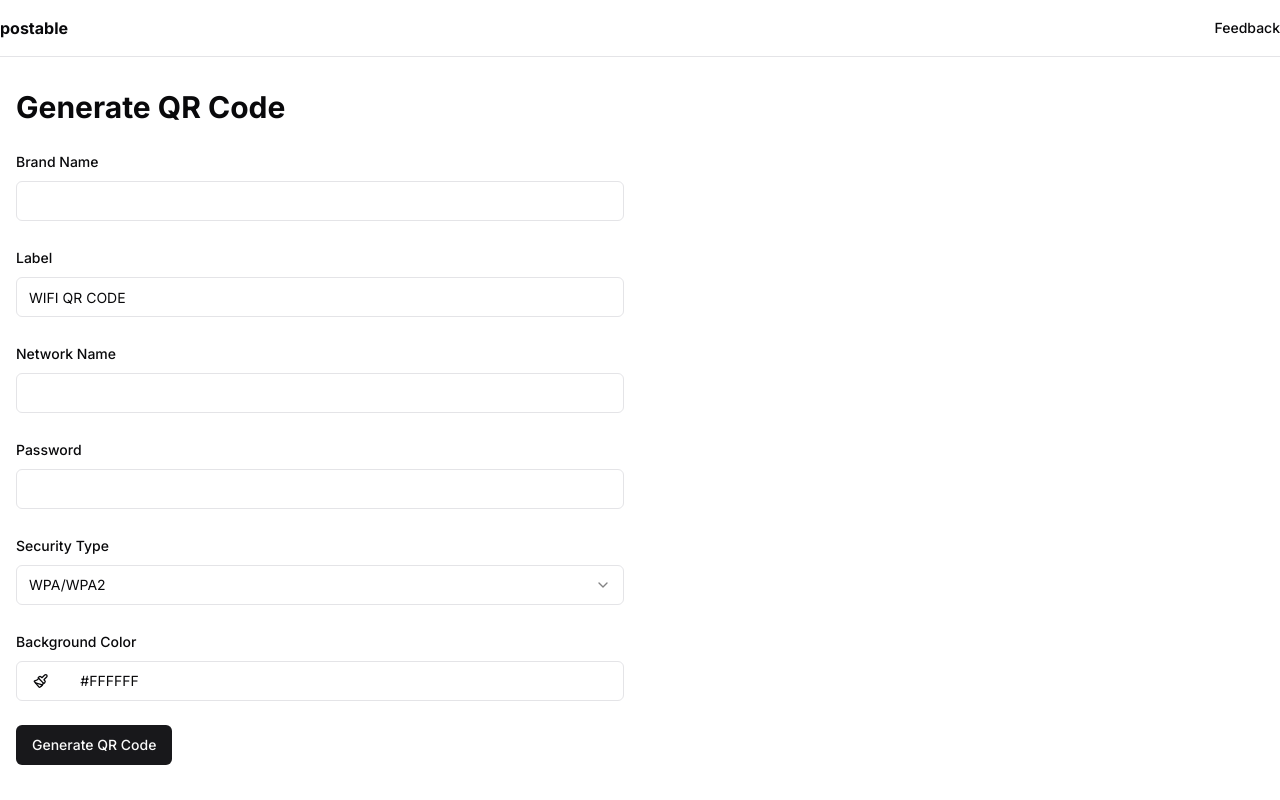
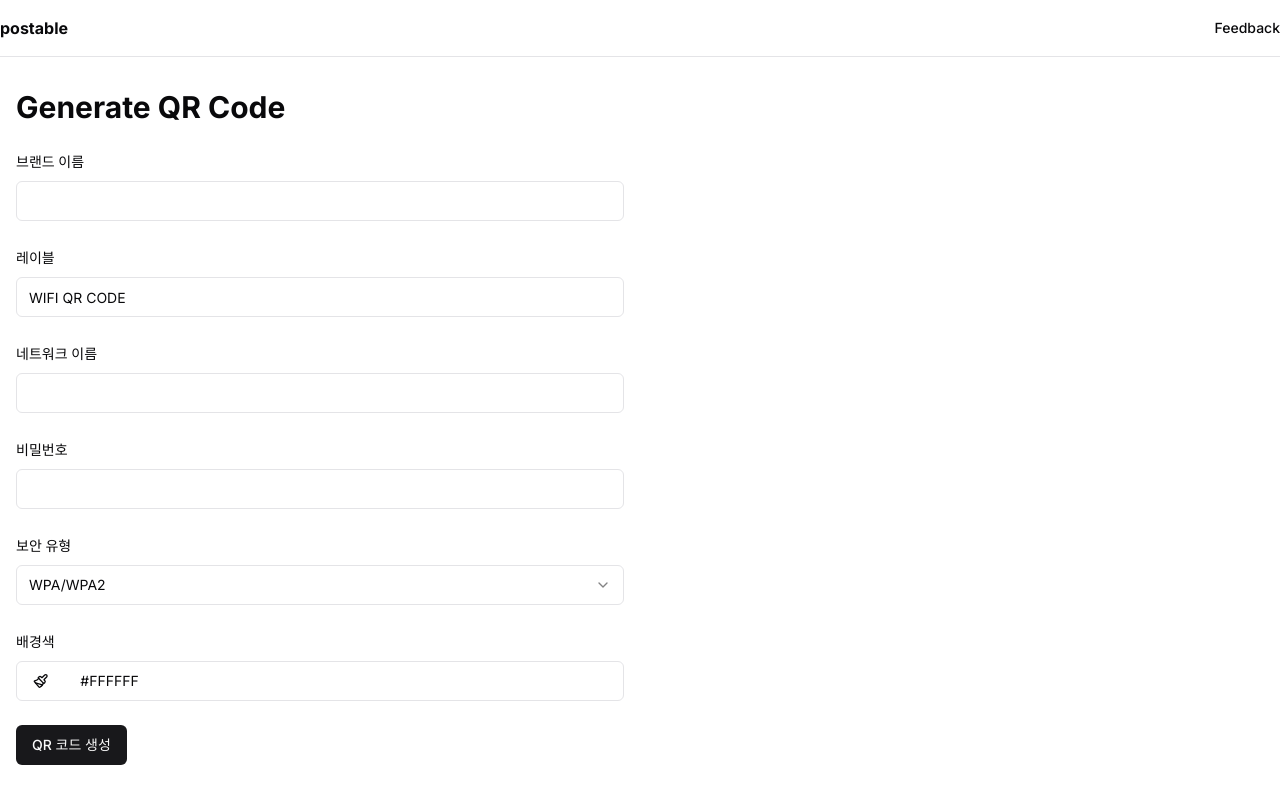
Before and after one commit to toy-crane/postable, a Next.js app: page /generate-qr-code in a window 1280 px wide. Built offline with nearby package versions, Linux system fonts and the light colour scheme.

Commit message:
style(qr-code-generator): update labels to Korean language

```diff
--- a/components/qr-code-generator.tsx
+++ b/components/qr-code-generator.tsx
@@ -69,7 +69,7 @@ export default function QRCodeGenerator() {
             name="brandName"
             render={({ field }) => (
               <FormItem>
-                <FormLabel>Brand Name</FormLabel>
+                <FormLabel>브랜드 이름</FormLabel>
                 <FormControl>
                   <Input {...field} />
                 </FormControl>
@@ -82,7 +82,7 @@ export default function QRCodeGenerator() {
             name="label"
             render={({ field }) => (
               <FormItem>
-                <FormLabel>Label</FormLabel>
+                <FormLabel>레이블</FormLabel>
                 <FormControl>
                   <Input {...field} />
                 </FormControl>
@@ -96,7 +96,7 @@ export default function QRCodeGenerator() {
             name="networkName"
             render={({ field }) => (
               <FormItem>
-                <FormLabel>Network Name</FormLabel>
+                <FormLabel>네트워크 이름</FormLabel>
                 <FormControl>
                   <Input {...field} />
                 </FormControl>
@@ -109,7 +109,7 @@ export default function QRCodeGenerator() {
             name="password"
             render={({ field }) => (
               <FormItem>
-                <FormLabel>Password</FormLabel>
+                <FormLabel>비밀번호</FormLabel>
                 <FormControl>
                   <Input type="password" {...field} />
                 </FormControl>
@@ -122,20 +122,20 @@ export default function QRCodeGenerator() {
             name="securityType"
             render={({ field }) => (
               <FormItem>
-                <FormLabel>Security Type</FormLabel>
+                <FormLabel>보안 유형</FormLabel>
                 <Select
                   onValueChange={field.onChange}
                   defaultValue={field.value}
                 >
                   <FormControl>
                     <SelectTrigger>
-                      <SelectValue placeholder="Select security type" />
+                      <SelectValue placeholder="보안 유형 선택" />
                     </SelectTrigger>
                   </FormControl>
                   <SelectContent>
                     <SelectItem value="WPA">WPA/WPA2</SelectItem>
                     <SelectItem value="WEP">WEP</SelectItem>
-                    <SelectItem value="None">None</SelectItem>
+                    <SelectItem value="None">없음</SelectItem>
                   </SelectContent>
                 </Select>
                 <FormMessage />
@@ -147,7 +147,7 @@ export default function QRCodeGenerator() {
             name="backgroundColor"
             render={({ field }) => (
               <FormItem>
-                <FormLabel>Background Color</FormLabel>
+                <FormLabel>배경색</FormLabel>
                 <FormControl>
                   <GradientPicker
                     background={field.value}
@@ -160,7 +160,7 @@ export default function QRCodeGenerator() {
             )}
           />
 
-          <Button type="submit">Generate QR Code</Button>
+          <Button type="submit">QR 코드 생성</Button>
         </form>
       </Form>
       <div>
@@ -168,7 +168,7 @@ export default function QRCodeGenerator() {
           <>
             <QRCodeCard data={qrCodeData} />
             <Button onClick={handleDownload} className="mt-4">
-              Download Image
+              이미지 다운로드
             </Button>
           </>
         )}
```
